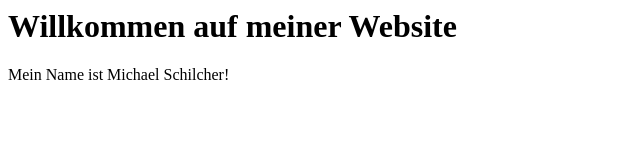
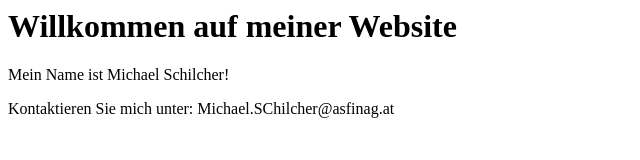
Before and after one commit to SchilcMi/Website, a plain HTML site: page index.html in a window 1280 px wide. Shown: the whole page, without its empty margins (0-640 px from the left). Drawn offline with Linux system fonts and the light colour scheme.

Commit message:
vierte Versioon

```diff
--- a/index.html
+++ b/index.html
@@ -5,6 +5,6 @@
     <body>
     <h1>Willkommen auf meiner Website</h1>
         <p>Mein Name ist Michael Schilcher!</p>
-
+        <p>Kontaktieren Sie mich unter: Michael.SChilcher@asfinag.at</p>
     </body>
 </html>
```
